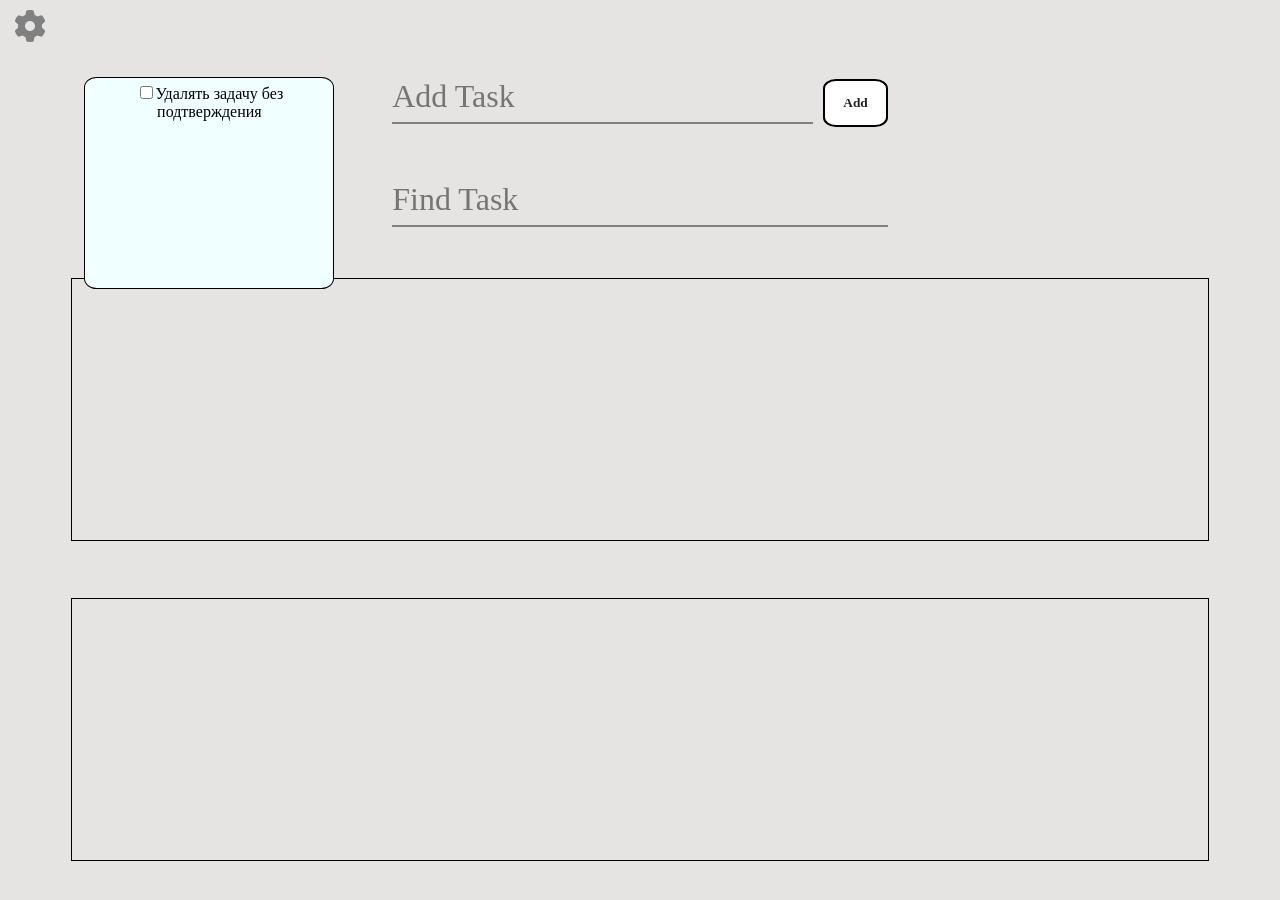
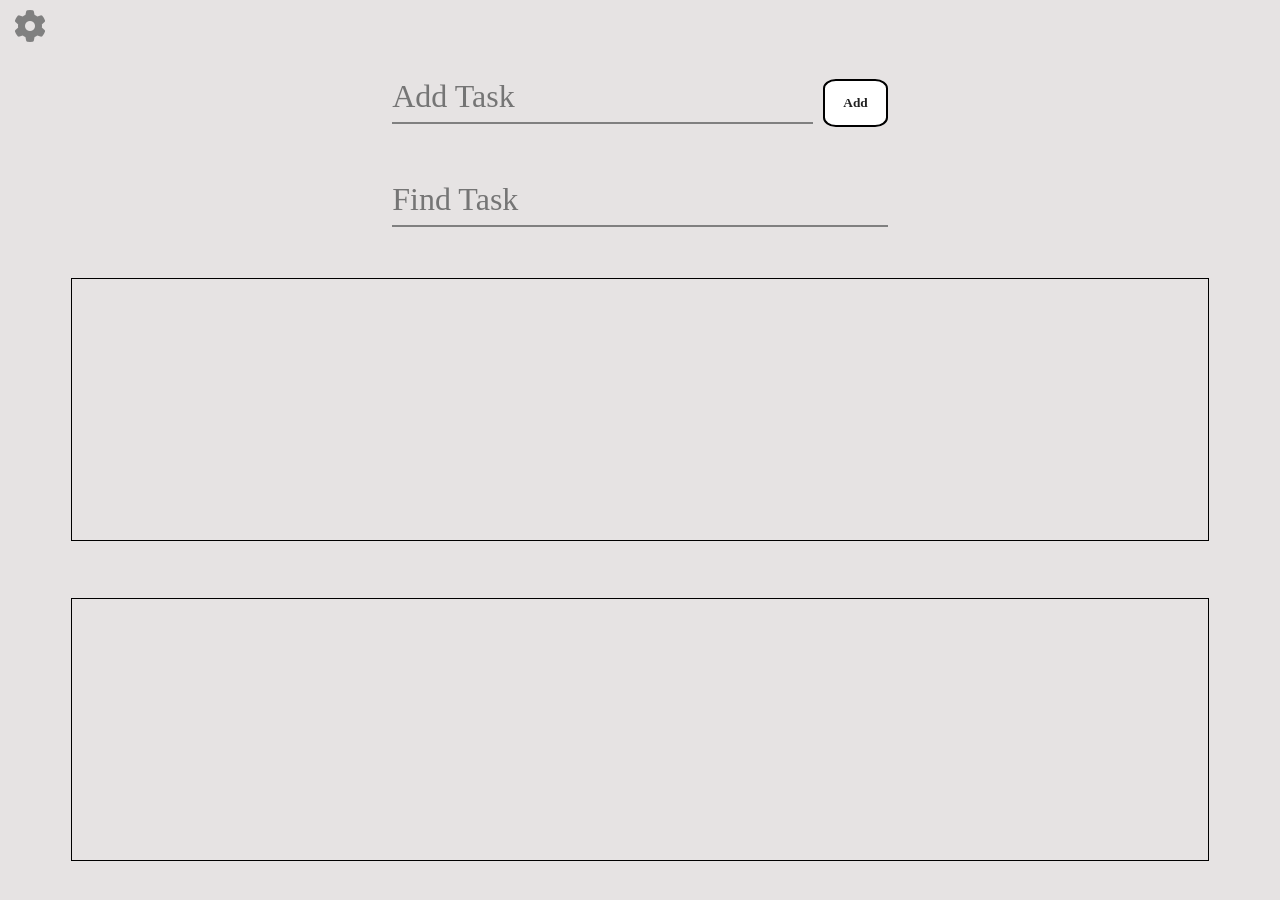
Before and after one commit to Alextwixmen/react-to-do-list, a React (Create React App) app: page / in a window 1280 px wide. Shown: the top 900 px of the page. Built offline with nearby package versions, Linux system fonts and the light colour scheme; a web font is replaced by a local one.

Commit message:
feat: fixed bugs

```diff
--- a/src/Components/ModalSettings/ModalWindow.js
+++ b/src/Components/ModalSettings/ModalWindow.js
@@ -6,16 +6,16 @@ class ModalWindow extends React.Component {
     super(props);
     this.chekBox = false;
   }
-  handleSeetingsBtn = (event) => {
-    console.log("нажали на настройки", event);
-  };
+  // handleSeetingsBtn = (event) => {
+  //   console.log("нажали на настройки", event);
+  // };
   handleCheckBox = (e) => {
     this.props.handleCheckBox(e.target.checked);
   };
   render() {
-    let isSHow = null;
+    let isSHow = "none";
     if (this.props.isShowModal != false) {
-      isSHow = "none";
+      isSHow = "block";
     }
     return (
       <div className="settingsContainer" style={{ display: isSHow }}>
```
